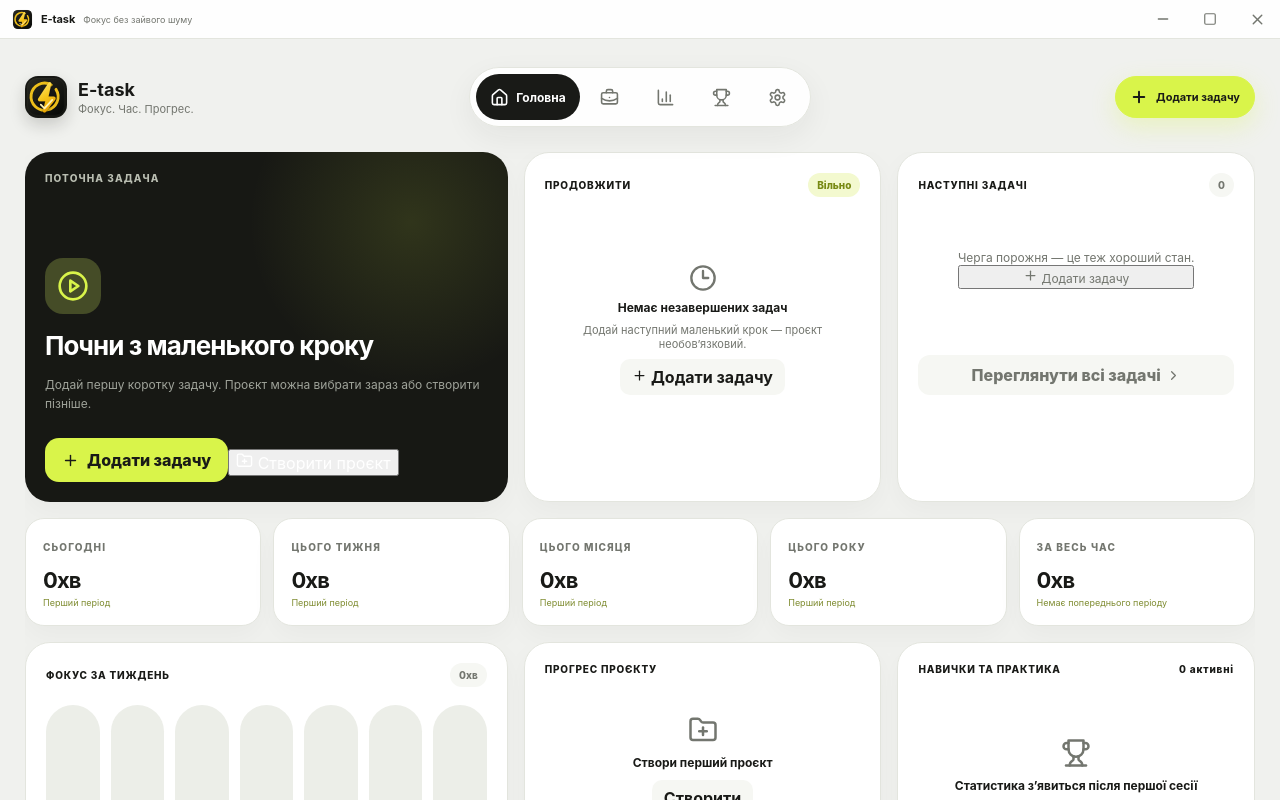
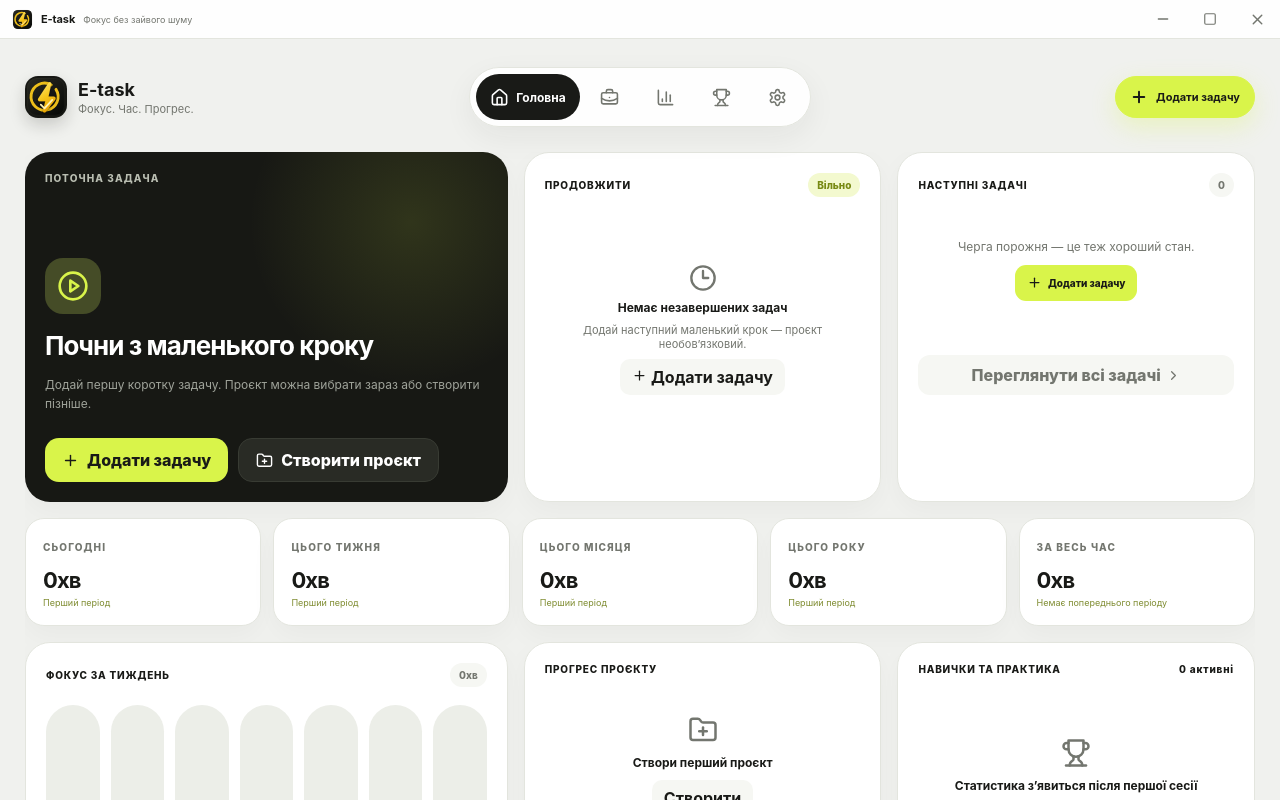
Before and after one commit to Validolio11/E-task-manager, a React (Vite) app: page / in a window 1280 px wide. Built offline with nearby package versions, Linux system fonts and the light colour scheme.

Commit message:
Style clear home empty actions

```diff
--- a/src/styles.css
+++ b/src/styles.css
@@ -213,7 +213,8 @@ h3 { margin: 20px 0 10px; }
 .task-copy strong { font-size: 12px; }
 .task-copy small { margin-top: 3px; color: var(--muted); font-size: 10px; }
 .text-button { width: 100%; margin-top: 13px; padding: 10px; border-radius: 12px; color: var(--muted); background: var(--surface-2); display: flex; justify-content: center; align-items: center; gap: 5px; }
-.list-empty { min-height: 145px; display: grid; place-content: center; text-align: center; color: var(--muted); font-size: 12px; }
+.list-empty { min-height: 145px; display: grid; place-content: center; justify-items: center; gap: 11px; text-align: center; color: var(--muted); font-size: 12px; }
+.list-empty button { min-height: 36px; display: inline-flex; align-items: center; gap: 6px; border: 0; border-radius: 11px; padding: 0 12px; background: var(--accent); color: var(--accent-ink); font-size: 10px; font-weight: 800; cursor: pointer; }
 
 .empty-current-content { min-height: 310px; display: flex; flex-direction: column; align-items: flex-start; justify-content: center; }
 .empty-current-content .eyebrow { align-self: stretch; margin-bottom: auto; }
@@ -222,6 +223,10 @@ h3 { margin: 20px 0 10px; }
 .empty-current-content p { max-width: 470px; color: var(--hero-muted); font-size: 12px; line-height: 1.6; }
 .hero-start, .page-primary { border: 0; background: var(--accent); color: var(--accent-ink); border-radius: 14px; min-height: 44px; padding: 0 17px; font-weight: 800; display: inline-flex; align-items: center; justify-content: center; gap: 8px; cursor: pointer; }
 .hero-start { margin-top: 13px; }
+.empty-current-actions { display: flex; align-items: center; gap: 10px; flex-wrap: wrap; margin-top: 13px; }
+.empty-current-actions .hero-start { margin-top: 0; }
+.hero-secondary { min-height: 44px; padding: 0 17px; display: inline-flex; align-items: center; justify-content: center; gap: 8px; border: 1px solid #383b33; border-radius: 14px; background: #292b25; color: white; font-weight: 800; cursor: pointer; }
+.hero-secondary:hover { background: #34372f; }
 .small-empty, .panel-empty, .task-empty { display: flex; flex-direction: column; align-items: center; justify-content: center; text-align: center; color: var(--muted); }
 .small-empty { min-height: 265px; gap: 8px; }
 .small-empty strong, .panel-empty strong, .task-empty strong { color: var(--ink); font-size: 12px; }
@@ -372,6 +377,7 @@ h3 { margin: 20px 0 10px; }
 .modal-heading p { margin: 0; color: var(--muted); font-size: 10px; }
 .modal-form { display: grid; gap: 14px; margin-top: 23px; }
 .modal-form > label:not(.check-row), .modal-form fieldset { display: grid; gap: 6px; color: var(--muted); font-size: 10px; font-weight: 750; }
+.modal-form > label > small { color: var(--muted); font-size: 9px; font-weight: 500; }
 .modal-form input, .modal-form select, .modal-form textarea { width: 100%; border: 1px solid var(--border); border-radius: 12px; background: var(--surface-2); color: var(--ink); padding: 11px 12px; resize: vertical; }
 .modal-form fieldset { border: 0; padding: 0; margin: 0; }
 .modal-form legend { margin-bottom: 7px; }
```
